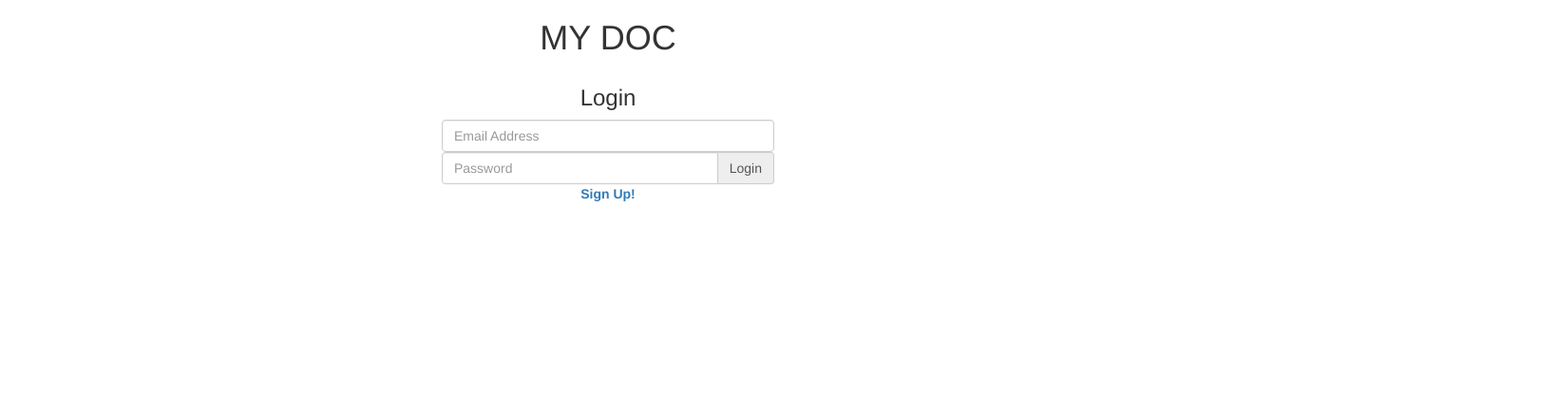
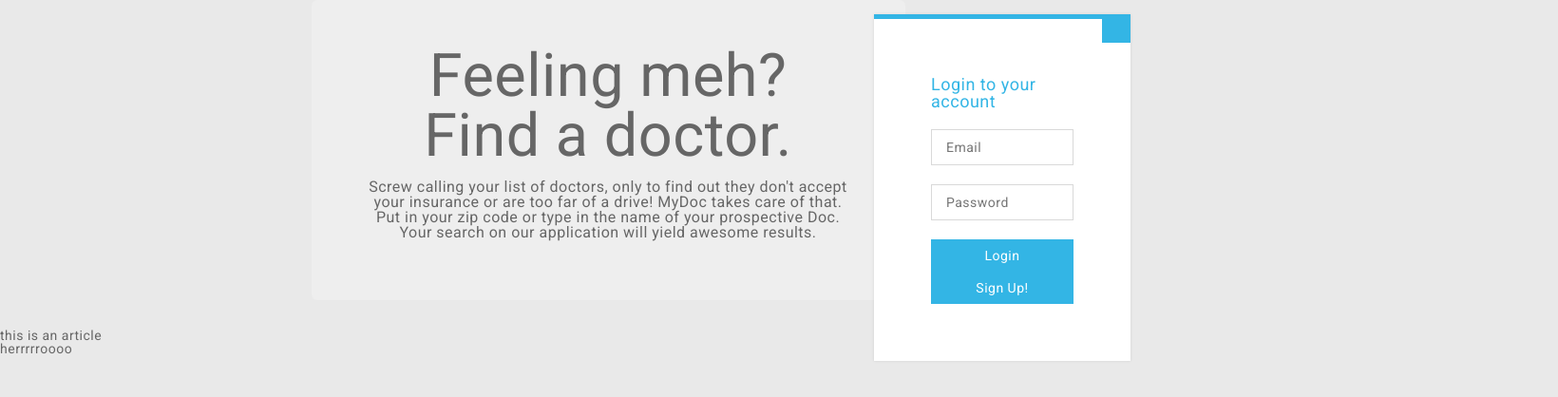
Before and after one commit to lelinda/My-Doc, a plain HTML site: page Frontend/index.html in a window 1280 px wide. Shown: the whole page at 95% size, 1640 px wide, since content can reach past the window. Drawn offline with nearby package versions, Linux system fonts and the light colour scheme; some packages are replaced by stand-ins of ours; no server answers; a web font is replaced by a local one.

Commit message:
Front End Development so far!

```diff
--- a/Frontend/app.js
+++ b/Frontend/app.js
@@ -1,6 +1,6 @@
 var app = angular.module("myApp", ["ui.router"])
 
-app.config(function ($stateProvider, $urlRouterProvider) {
+app.config(function($stateProvider, $urlRouterProvider) {
 
     $urlRouterProvider.otherwise("/");
 
--- a/Frontend/css/styles.css
+++ b/Frontend/css/styles.css
@@ -2,6 +2,12 @@
     padding: 0;
     margin: 0;
     box-sizing: border-box;
+    font-size: 14px;
+    letter-spacing: 0.5px;
+}
+
+.bio {
+    font-size: 16px;
 }
 
 .red-text {
@@ -9,35 +15,188 @@
     font-size: 11px;
 }
 
-.navbar {
-  display: inline-block;
-  padding: 5px 0px;
-  font-size: 20px;
-  text-transform: uppercase;
-  font-family: 'Quicksand', sans-serif;
+.container {
+    position: absolute;
+    top: -5px;
+    right: -360px;
+    padding: 20px;
 }
 
-a.nav {
-  color: black;
-  text-decoration: none;
-  font-family: 'Quicksand', sans-serif;
-  padding-right: 30px;
+.container-fluid {
+    text-align: center;
+    border-style: solid;
 }
 
-.nav:visited {
-  color: black;
-  text-decoration: none;
-  font-family: 'Quicksand', sans-serif;
+
+/* the login/register */
+
+body {
+    background: #e9e9e9;
+    color: #666666;
+    font-family: 'RobotoDraft', 'Roboto', sans-serif;
+    font-size: 14px;
+    -webkit-font-smoothing: antialiased;
+    -moz-osx-font-smoothing: grayscale;
 }
 
-.nav:hover {
-  color: black;
-  text-decoration: underline;
-  font-family: 'Quicksand', sans-serif;
+
+/* Form Module */
+
+body {
+    background: #e9e9e9;
+    color: #666666;
+    font-family: 'RobotoDraft', 'Roboto', sans-serif;
+    font-size: 14px;
+    -webkit-font-smoothing: antialiased;
+    -moz-osx-font-smoothing: grayscale;
 }
 
-.nav:active {
-  color: black;
+
+/* Pen Title */
+
+.pen-title {
+    padding: 50px 0;
+    text-align: center;
+    letter-spacing: 2px;
+}
+
+.pen-title h1 {
+    margin: 0 0 20px;
+    font-size: 48px;
+    font-weight: 300;
+}
+
+.pen-title span {
+    font-size: 12px;
+}
+
+.pen-title span .fa {
+    color: #33b5e5;
+}
+
+.pen-title span a {
+    color: #33b5e5;
+    font-weight: 600;
     text-decoration: none;
-  font-family: 'Quicksand', sans-serif;
 }
+
+
+/* Form Module */
+
+.form-module {
+    position: relative;
+    background: #ffffff;
+    max-width: 270px;
+    width: 100%;
+    border-top: 5px solid #33b5e5;
+    -webkit-box-shadow: 0 0 3px rgba(0, 0, 0, 0.1);
+    box-shadow: 0 0 3px rgba(0, 0, 0, 0.1);
+    margin: 0 auto;
+    padding: 20px;
+}
+
+.form-module .toggle {
+    cursor: pointer;
+    position: absolute;
+    top: -0;
+    right: -0;
+    background: #33b5e5;
+    width: 30px;
+    height: 30px;
+    margin: -5px 0 0;
+    color: #ffffff;
+    font-size: 12px;
+    line-height: 30px;
+    text-align: center;
+}
+
+.form-module .toggle .tooltip {
+    position: absolute;
+    top: 5px;
+    right: -65px;
+    display: block;
+    background: rgba(0, 0, 0, 0.6);
+    width: auto;
+    padding: 5px;
+    font-size: 10px;
+    line-height: 1;
+    text-transform: uppercase;
+}
+
+.form-module .toggle .tooltip:before {
+    content: '';
+    position: absolute;
+    top: 5px;
+    left: -5px;
+    display: block;
+    border-top: 5px solid transparent;
+    border-bottom: 5px solid transparent;
+    border-right: 5px solid rgba(0, 0, 0, 0.6);
+}
+
+.form-module .form {
+    display: none;
+    padding: 40px;
+}
+
+.form-module .form:nth-child(2) {
+    display: block;
+}
+
+.form-module h2 {
+    margin: 0 0 20px;
+    color: #33b5e5;
+    font-size: 18px;
+    font-weight: 400;
+    line-height: 1;
+}
+
+.form-module input {
+    outline: none;
+    display: block;
+    width: 100%;
+    border: 1px solid #d9d9d9;
+    margin: 0 0 20px;
+    padding: 10px 15px;
+    -webkit-box-sizing: border-box;
+    box-sizing: border-box;
+    font-weight: 400;
+    -webkit-transition: 0.3s ease;
+    transition: 0.3s ease;
+}
+
+.form-module input:focus {
+    border: 1px solid #33b5e5;
+    color: #333333;
+}
+
+.form-module button {
+    cursor: pointer;
+    background: #33b5e5;
+    width: 100%;
+    border: 0;
+    padding: 10px 15px;
+    color: #ffffff;
+    -webkit-transition: 0.3s ease;
+    transition: 0.3s ease;
+}
+
+.form-module button:hover {
+    background: #178ab4;
+}
+
+.form-module .cta {
+    background: #f2f2f2;
+    width: 100%;
+    padding: 15px 40px;
+    -webkit-box-sizing: border-box;
+    box-sizing: border-box;
+    color: #666666;
+    font-size: 12px;
+    text-align: center;
+}
+
+.form-module .cta a {
+    color: #333333;
+    text-decoration: none;
+}
--- a/Frontend/index.html
+++ b/Frontend/index.html
@@ -1,20 +1,29 @@
 <!DOCTYPE html>
 <html lang="en" ng-app="myApp">
+
 <head>
     <meta charset="UTF-8">
     <title>MY DOC</title>
     <!-- Google Font - Open Sans -->
     <link async href="https://fonts.googleapis.com/css?family=Open+Sans:300,300i,400,400i,600,600i,700,700i,800,800i" rel="stylesheet">
     <!-- Bootstrap CDN 3.3.7 -->
-  <link async rel="stylesheet" href="https://cdnjs.cloudflare.com/ajax/libs/twitter-bootstrap/3.3.7/css/bootstrap.min.css"
-  />
+    <link async rel="stylesheet" href="https://cdnjs.cloudflare.com/ajax/libs/twitter-bootstrap/3.3.7/css/bootstrap.min.css" />
     <!-- Custom CSS -->
     <link rel="stylesheet" href="./css/styles.css">
     <!-- Angular CDN 1.6.5 -->
     <script src="https://cdnjs.cloudflare.com/ajax/libs/angular.js/1.6.5/angular.min.js"></script>
     <!-- Angular UI Router CDN 0.4.2 -->
     <script src="https://cdnjs.cloudflare.com/ajax/libs/angular-ui-router/0.4.2/angular-ui-router.min.js"></script>
+
+    <!-- Login Module, don't touch! -->
+    <link rel="stylesheet" href="https://cdnjs.cloudflare.com/ajax/libs/meyer-reset/2.0/reset.min.css">
+
+    <link rel='stylesheet prefetch' href='https://fonts.googleapis.com/css?family=Roboto:400,100,300,500,700,900|RobotoDraft:400,100,300,500,700,900'>
+    <link rel='stylesheet prefetch' href='https://maxcdn.bootstrapcdn.com/font-awesome/4.3.0/css/font-awesome.min.css'>
+
+    <link rel="stylesheet" href="css/styles.css">
 </head>
+
 <body>
     <div ui-view></div>
     <!-- Module -->
@@ -27,5 +36,9 @@
     <script type="text/javascript" src="./controllers/doctorController.js"></script>
     <script type="text/javascript" src="./controllers/userController.js"></script>
     <script type="text/javascript" src="./controllers/specialtyController.js"></script>
+
+
+
 </body>
+
 </html>
--- /dev/null
+++ b/Frontend/scss/style.scss
@@ -0,0 +1,150 @@
+/* The version of Bourbon used in this Pen was 4.* */
+
+@import "bourbon";
+// Main Colors
+$accent: null;
+$white: #ffffff;
+$black: #000000;
+$dark-gray: lighten($black, 20%);
+$gray: lighten($black, 40%);
+$light-gray: lighten($black, 60%);
+$lighter-gray: lighten($black, 80%);
+// Pen Settings
+$accent: #33b5e5;
+$module-width: 320px;
+body {
+    background: #e9e9e9;
+    color: $gray;
+    font-family: 'RobotoDraft', 'Roboto', sans-serif;
+    font-size: 14px;
+    -webkit-font-smoothing: antialiased;
+    -moz-osx-font-smoothing: grayscale;
+}
+
+
+/* Pen Title */
+
+.pen-title {
+    padding: 50px 0;
+    text-align: center;
+    letter-spacing: 2px;
+    h1 {
+        margin: 0 0 20px;
+        font-size: 48px;
+        font-weight: 300;
+    }
+    span {
+        font-size: 12px;
+        .fa {
+            color: $accent;
+        }
+        a {
+            color: $accent;
+            font-weight: 600;
+            text-decoration: none;
+        }
+    }
+}
+
+
+/* Form Module */
+
+.form-module {
+    position: relative;
+    background: $white;
+    max-width: $module-width;
+    width: 100%;
+    border-top: 5px solid $accent;
+    box-shadow: 0 0 3px rgba($black, .1);
+    margin: 0 auto;
+    .toggle {
+        cursor: pointer;
+        position: absolute;
+        top: -0;
+        right: -0;
+        background: $accent;
+        width: 30px;
+        height: 30px;
+        margin: -5px 0 0;
+        color: $white;
+        font-size: 12px;
+        line-height: 30px;
+        text-align: center;
+        .tooltip {
+            position: absolute;
+            top: 5px;
+            right: -65px;
+            display: block;
+            background: rgba($black, .6%);
+            width: auto;
+            padding: 5px;
+            font-size: 10px;
+            line-height: 1;
+            text-transform: uppercase;
+            &:before {
+                content: '';
+                position: absolute;
+                top: 5px;
+                left: -5px;
+                display: block;
+                border-top: 5px solid transparent;
+                border-bottom: 5px solid transparent;
+                border-right: 5px solid rgba($black, .6);
+            }
+        }
+    }
+    .form {
+        display: none;
+        padding: 40px;
+        &:nth-child(2) {
+            display: block;
+        }
+    }
+    h2 {
+        margin: 0 0 20px;
+        color: $accent;
+        font-size: 18px;
+        font-weight: 400;
+        line-height: 1;
+    }
+    input {
+        outline: none;
+        display: block;
+        width: 100%;
+        border: 1px solid darken($white, 15%);
+        margin: 0 0 20px;
+        padding: 10px 15px;
+        box-sizing: border-box;
+        font-wieght: 400;
+        @include transition(.3s ease);
+        &:focus {
+            border: 1px solid $accent;
+            color: $dark-gray;
+        }
+    }
+    button {
+        cursor: pointer;
+        background: $accent;
+        width: 100%;
+        border: 0;
+        padding: 10px 15px;
+        color: $white;
+        @include transition(.3s ease);
+        &:hover {
+            background: darken($accent, 15%);
+        }
+    }
+    .cta {
+        background: darken($white, 5%);
+        width: 100%;
+        padding: 15px 40px;
+        box-sizing: border-box;
+        color: $gray;
+        font-size: 12px;
+        text-align: center;
+        a {
+            color: $dark-gray;
+            text-decoration: none;
+        }
+    }
+}
--- a/Frontend/views/home.html
+++ b/Frontend/views/home.html
@@ -1,9 +1,34 @@
 <!-- I took out the "user's doctor list" view. This "home" view is now the user's "login" view. -->
+<!DOCTYPE html>
+<html lang="en" ng-app="myApp">
 
-<div ng-controller="userController" class="container">
-  <div class="col-md-6 col-md-offset-3">
-    <h1 class="text-center">MY DOC</h1>
+
+<div ng-controller="userController" class="user">
+    <!-- <div class="col-md-6 col-md-offset-3"> -->
+
+    <head>
+        <meta charset="UTF-8">
+        <title>My Doc</title>
+    </head>
+
+    <body>
+        <div class="container-fluid">
+            <div class="jumbotron col-md-6 col-md-offset-3">
+                <h1 class="Meh">Feeling meh? Find a doctor.</h1>
+                <p>
+                    <h2 class="bio">Screw calling your list of doctors, only to find out they don't accept your insurance or are too far of a drive! MyDoc takes care of that. Put in your zip code or type in the name of your prospective Doc. Your search on our application
+                        will yield awesome results.</h2>
+                </p>
             </div>
+
+        </div>
+
+        <article>this is an article</article>
+        <p>herrrrroooo</p>
+        <!-- </div> -->
+
+        <!-- below is the old simple login version just keep for backup!!! -->
+        <!-- <div class="container">
         <div class="col-md-6 col-md-offset-3">
             <h3 class="login text-center">Login</h1>
         </div>
@@ -12,13 +37,53 @@
         </div>
         <div class="col-sm-4 col-sm-offset-4">
             <div class="input-group">
-      <input type="password" class="form-control" placeholder="Password" ng-model="user.password">
+                <input type="password" class="form-control
+                " placeholder="Password" ng-model="user.password">
                 <span class="input-group-addon btn btn-default" ng-click="login(user)">Login</span>
+
+                <p class="Login text-center"><a ui-sref="user" class="Login"><strong>Login</strong></a></p>
+
+                <p ng-show="errorMessage" class="text-center red-text">You have entered an invalid username or password.</p>
+                <p class="signUp text-center">
+                    <a ui-sref="userCreate" class="signUp">
+                        <strong>Sign Up!</strong></a> -->
+
+
+        <!-- Form Mixin-->
+        <!-- Input Mixin-->
+        <!-- Button Mixin-->
+        <!-- Pen Title-->
+
+        <!-- Login Form Module-->
+        <div class="container">
+            <div class="module form-module">
+                <div class="toggle">
+                    <!-- <i class="fa fa-times fa-pencil"></i> -->
+                    <div class="tooltip">Click Me</div>
                 </div>
+                <div class="form">
+                    <h2>Login to your account</h2>
+                    <form>
+                        <input type="text" placeholder="Email" />
+                        <input type="password" placeholder="Password" />
+                        <button ui-sref="user" class="Login">Login</button>
                         <p ng-show="errorMessage" class="text-center red-text">You have entered an invalid username or password.</p>
-    <p class="signUp text-center"><a ui-sref="userCreate" class="signUp">
-        <strong>Sign Up!</strong></a>
-    </p>
+                        <button ui-sref="userCreate" class="signUp">Sign Up!</button>
+                    </form>
+                </div>
+    </body>
     </div>
 
     </div>
+    <script src='http://cdnjs.cloudflare.com/ajax/libs/jquery/2.1.3/jquery.min.js'></script>
+    <script src='https://codepen.io/andytran/pen/vLmRVp.js'></script>
+
+    <script src="css/index.js"></script>
+    </p>
+</div>
+</div>
+</div>
+</div>
+</div>
+
+</html>
```
Also changed, not shown: Frontend/css/index.js (added, +12 -0 lines), 1 other file. Lines whose indentation alone changed are shown as unchanged.
